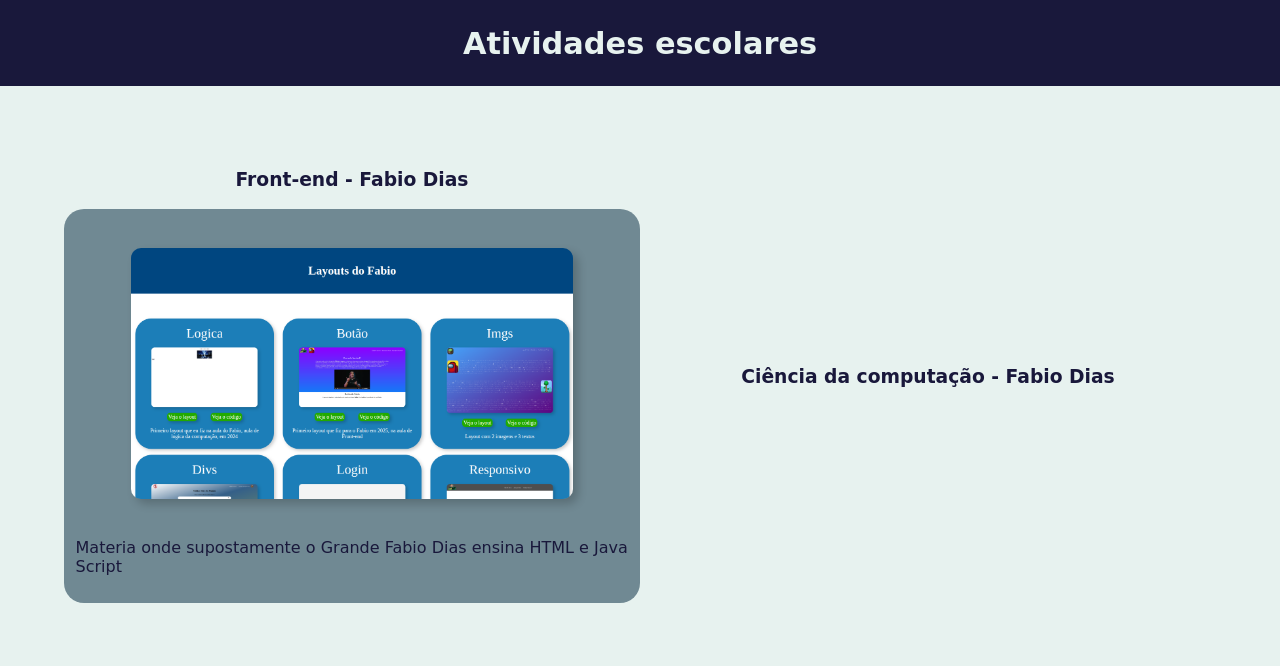
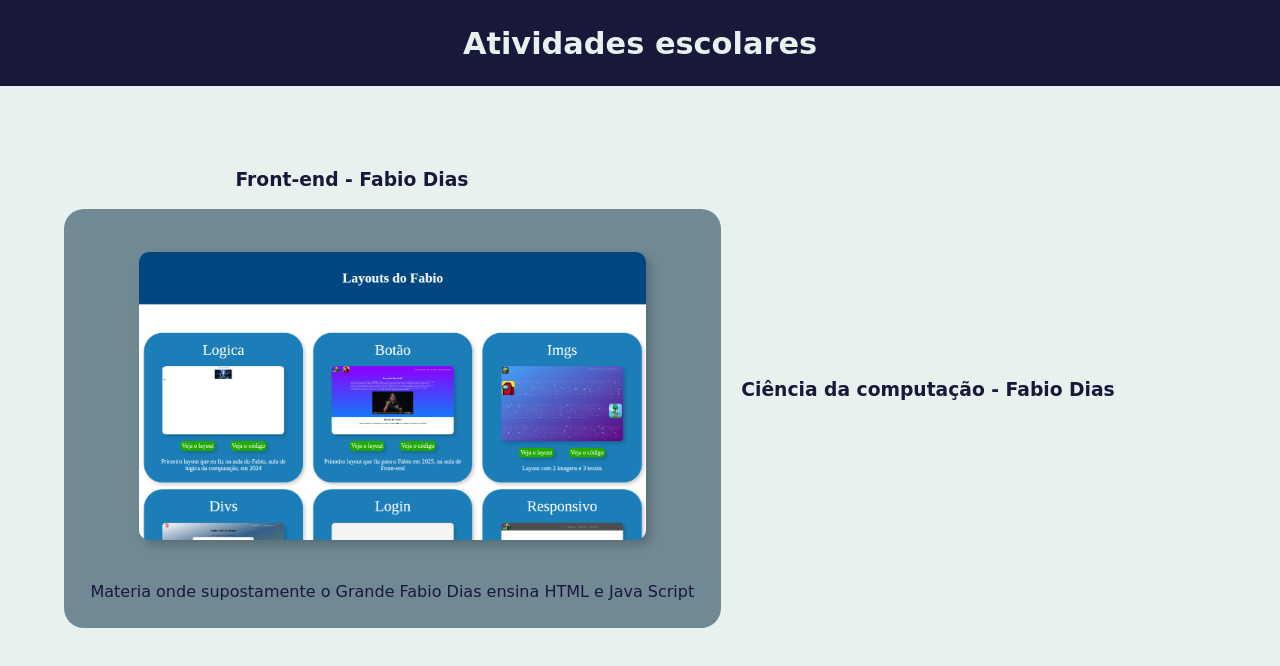
Before and after one commit to Gyorge-Escola/Gyorge-Escola.github.io, a plain HTML site: page index.html in a window 1280 px wide. In both pictures the pointer is over the element 352 px from the left and 405 px from the top of the page. Drawn offline with Linux system fonts and the light colour scheme; a web font is replaced by a local one.

Commit message:
Auto commit em 2025-09-21 20:31:46

```diff
--- a/style.css
+++ b/style.css
@@ -62,6 +62,18 @@ header{
     align-items: center;
 }
 
+.conteudo:hover{
+    width: 110%;
+    height: 110%;
+    display: flex;
+    flex-direction: column;
+    background-color: var(--corsecundaria);
+    padding: 2%;
+    border-radius: 20px;
+    justify-items: center;
+    align-items: center;
+}
+
 img{
     width: 80%;
     height: 80%;
```
